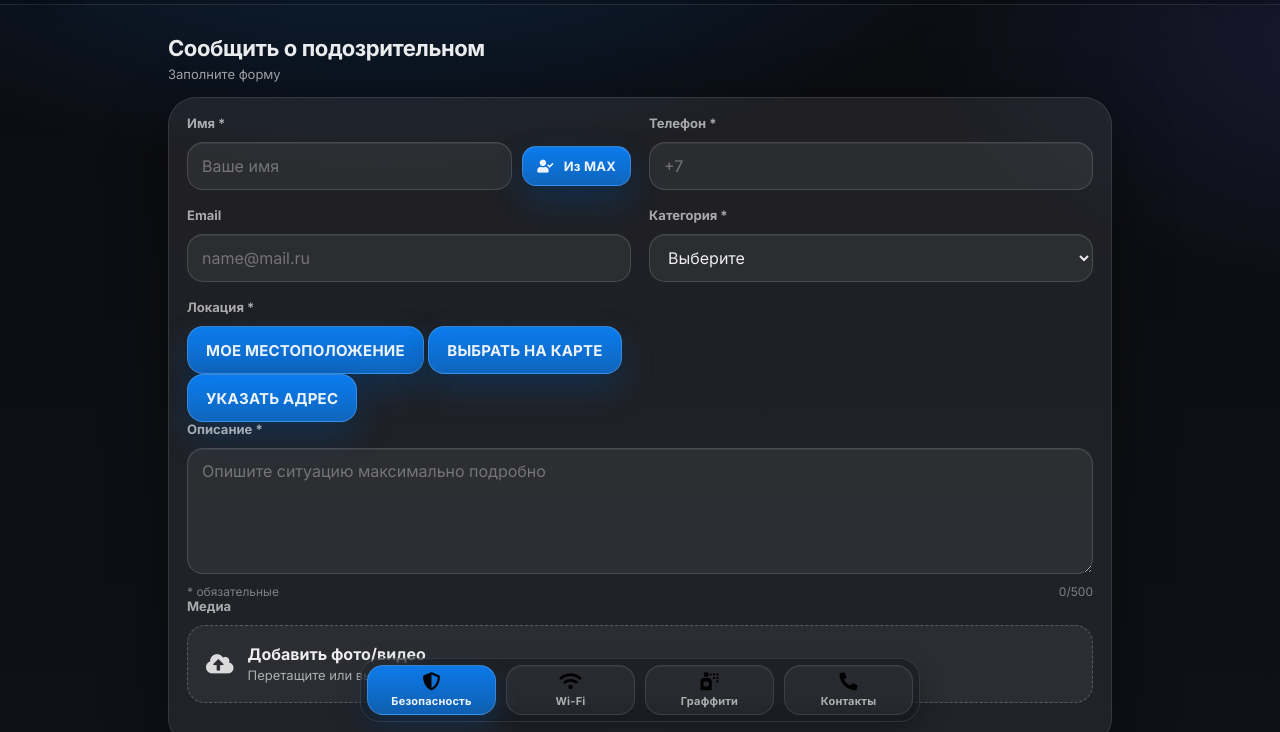
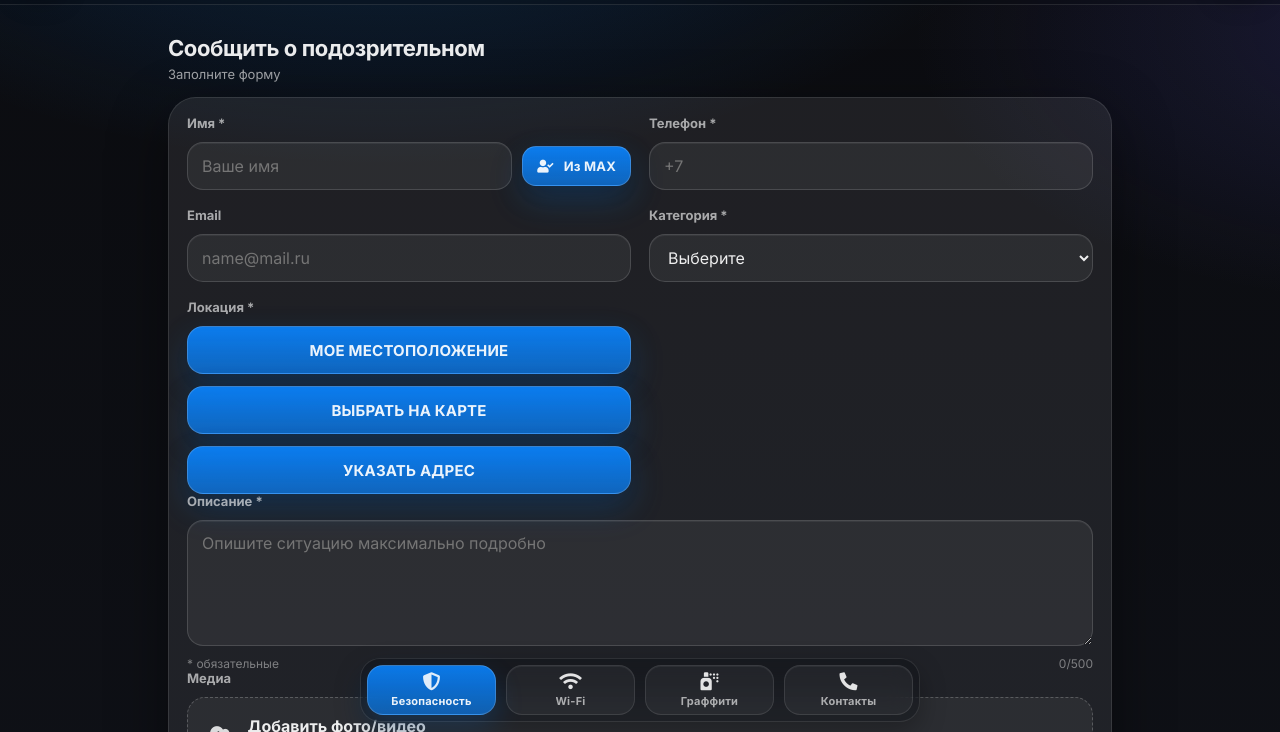
Before and after one commit to OlegStaroverov/BezopasniiSevastopol, a plain HTML site: page index.html in a window 1280 px wide. Shown: the part 68-800 px from the top of the page. Drawn offline with nearby package versions, Linux system fonts and the light colour scheme.

Commit message:
Update styles.css

```diff
--- a/styles.css
+++ b/styles.css
@@ -887,3 +887,23 @@ html[data-theme="light"] .modal-sheet {
     scroll-behavior: auto !important;
   }
 }
+
+/* === Location buttons layout === */
+.location-actions {
+  display: flex;
+  flex-direction: column;
+  gap: 12px;
+}
+
+.location-btn {
+  width: 100%;
+}
+
+/* Bottom nav icons colors */
+html[data-theme="dark"] .nav-item i {
+  color: rgba(255,255,255,.92);
+}
+
+html[data-theme="light"] .nav-item i {
+  color: rgba(0,0,0,.85);
+}
```
